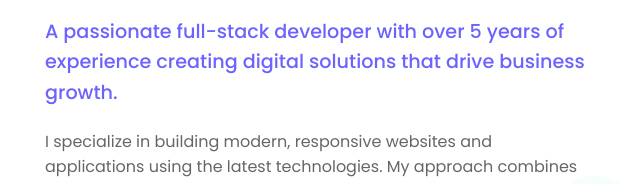
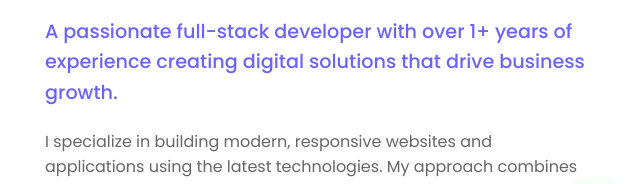
Before and after one commit to FaiqAnsari05/Faiq-Developer, a website: page about.html in a window 1280 px wide. Shown: the part 520-704 px from the top of the page, 625-1265 px from the left. Drawn offline with Linux system fonts and the light colour scheme.

Commit message:
Update about.html

```diff
--- a/about.html
+++ b/about.html
@@ -56,7 +56,7 @@
                 </div>
                 <div class="about-text">
                     <h2>Hello, I'm Faiq</h2>
-                    <p class="intro">A passionate full-stack developer with over 5 years of experience creating digital solutions that drive business growth.</p>
+                    <p class="intro">A passionate full-stack developer with over 1+ years of experience creating digital solutions that drive business growth.</p>
                     <p>I specialize in building modern, responsive websites and applications using the latest technologies. My approach combines technical expertise with creative problem-solving to deliver solutions that not only look great but also perform exceptionally.</p>
                     <p>Throughout my career, I've had the privilege of working with businesses of all sizes, from startups to established enterprises, helping them establish a strong online presence and achieve their digital goals.</p>
 
```
